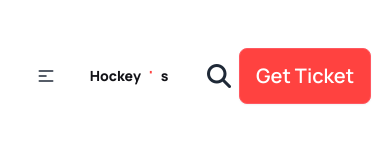
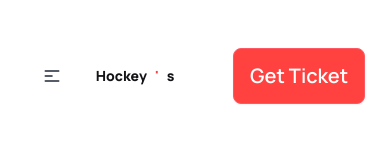
Before and after one commit to shoibeas11/third-assignment, a plain HTML site: page index.html in a window 390 px wide. Shown: the top 158 px of the page. Drawn offline with nearby package versions, Linux system fonts and the light colour scheme.

Commit message:
my third assignment completed

```diff
--- a/index.html
+++ b/index.html
@@ -63,7 +63,7 @@
                 </div>
                 <div class="">
                     <div class="pr-2 lg:pr-10 text-2xl ">
-                        <i class="fa-solid fa-magnifying-glass"></i>
+                        <i class="hidden lg:block fa-solid fa-magnifying-glass"></i>
                     </div>
                   <a class="btn btn-error text-white bg-[#FF4240] sm: text-base lg:w-36 h-14 text-xl">Get Ticket</a>
                 </div>
```
